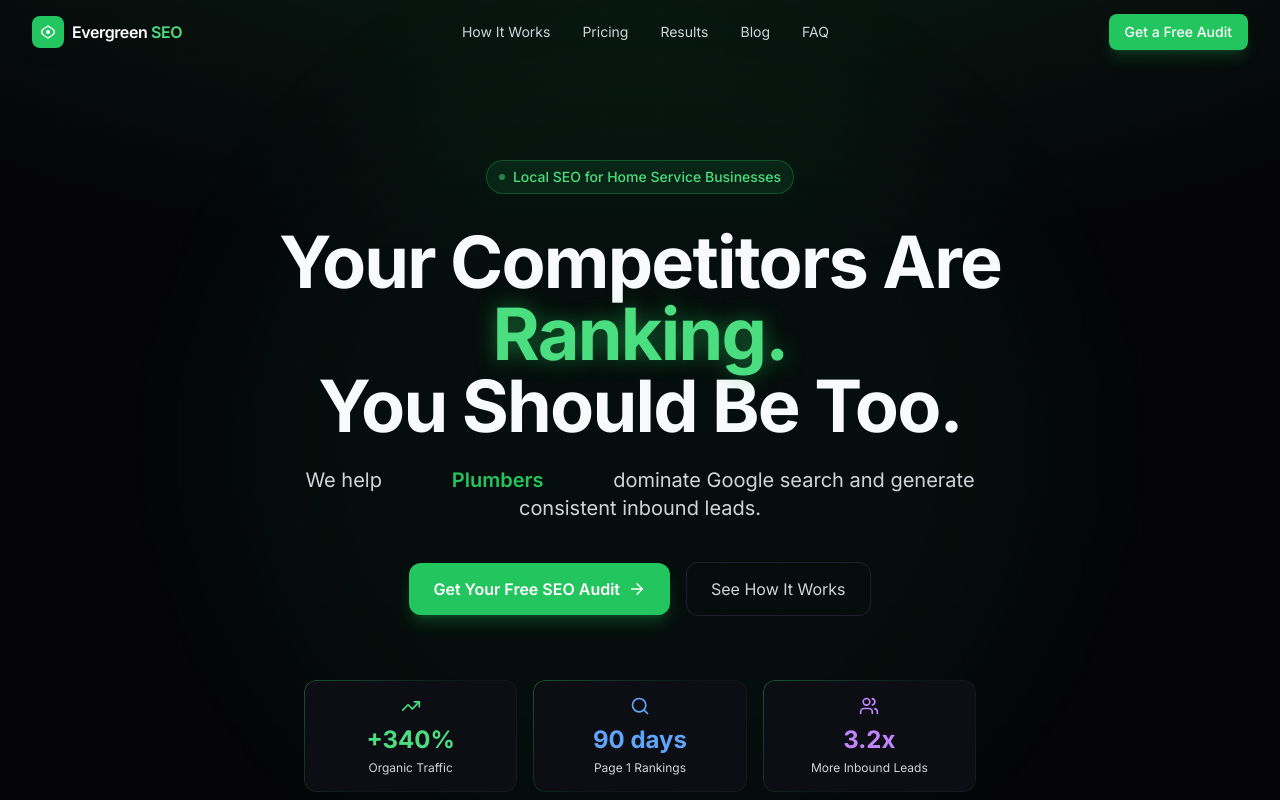
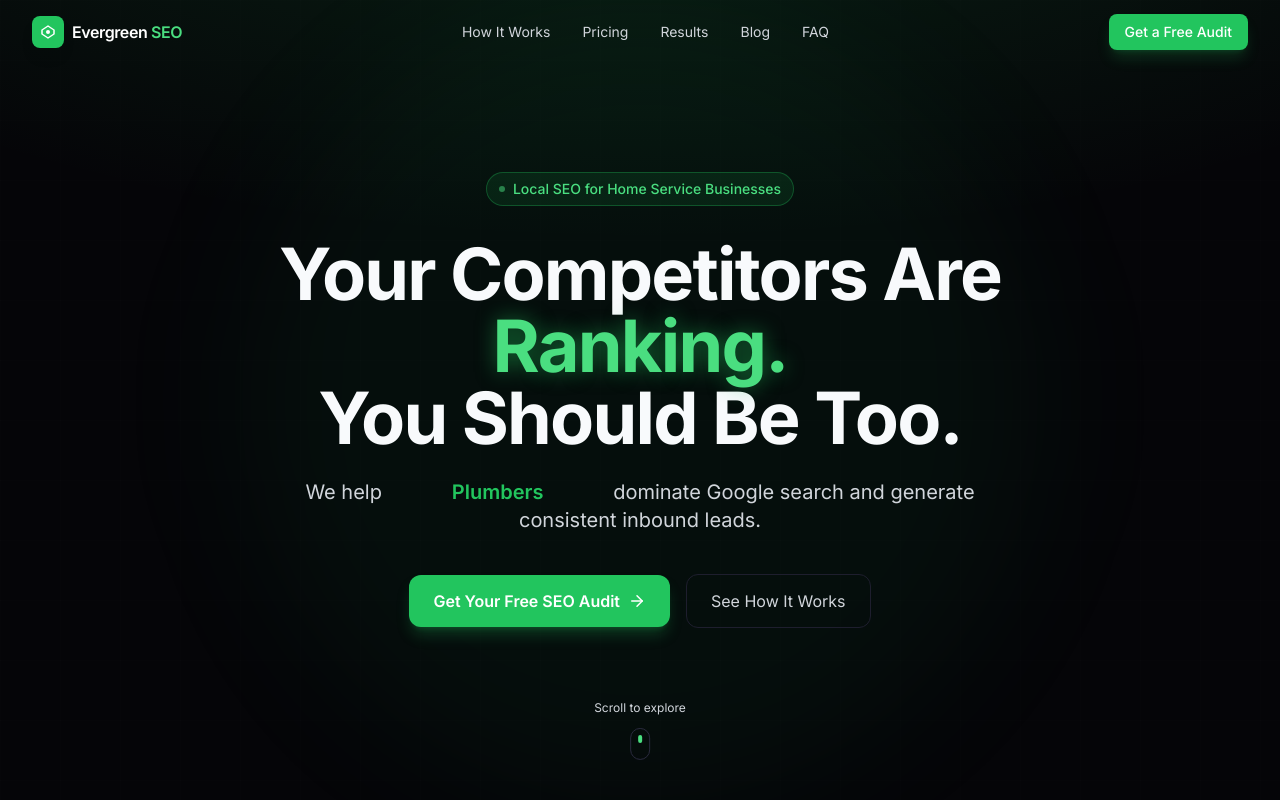
Before and after one commit to EREGMaxx/evergreenseo-agency, a Next.js app: page / in a window 1280 px wide. Shown: the top 800 px of the page. Built offline with nearby package versions, Linux system fonts and the light colour scheme.

Commit message:
fix: remove floating stat tiles from hero (340%, 90 days, 3.2x)

```diff
--- a/components/Hero.tsx
+++ b/components/Hero.tsx
@@ -1,14 +1,10 @@
 "use client";
 
 import { motion, AnimatePresence } from "framer-motion";
-import { ArrowRight, TrendingUp, Search, Users } from "lucide-react";
+import { ArrowRight } from "lucide-react";
 import { useState, useEffect } from "react";
 
-const floatingStats = [
-  { icon: TrendingUp, label: "Organic Traffic", value: "+340%", color: "text-green-400" },
-  { icon: Search, label: "Page 1 Rankings", value: "90 days", color: "text-blue-400" },
-  { icon: Users, label: "More Inbound Leads", value: "3.2x", color: "text-purple-400" },
-];
+
 
 const niches = [
   "HVAC Companies",
@@ -115,27 +111,7 @@
             </a>
           </motion.div>
 
-          {/* Floating stats */}
-          <motion.div
-            initial={{ opacity: 0, y: 30 }}
-            animate={{ opacity: 1, y: 0 }}
-            transition={{ duration: 0.7, delay: 0.4 }}
-            className="grid grid-cols-1 sm:grid-cols-3 gap-4 max-w-2xl mx-auto"
-          >
-            {floatingStats.map((stat, i) => (
-              <motion.div
-                key={stat.label}
-                initial={{ opacity: 0, y: 20 }}
-                animate={{ opacity: 1, y: 0 }}
-                transition={{ duration: 0.5, delay: 0.5 + i * 0.1 }}
-                className="gradient-border bg-[#0d0d14] rounded-xl p-4 text-center"
-              >
-                <stat.icon size={20} className={`${stat.color} mx-auto mb-2`} />
-                <div className={`text-2xl font-bold ${stat.color} mb-1`}>{stat.value}</div>
-                <div className="text-xs text-[#d1d5db]">{stat.label}</div>
-              </motion.div>
-            ))}
-          </motion.div>
+
         </div>
 
         {/* Scroll indicator */}
```
